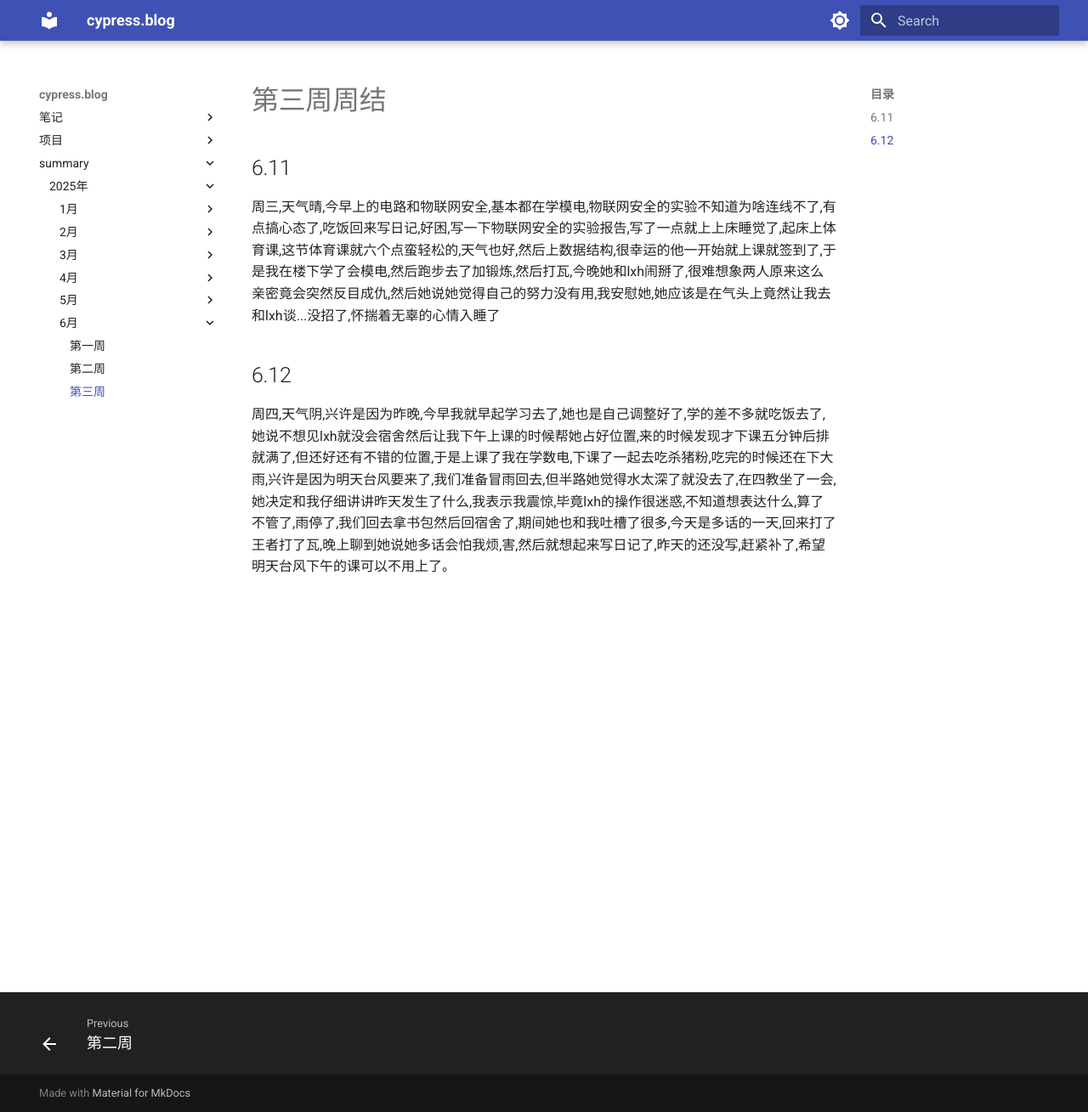
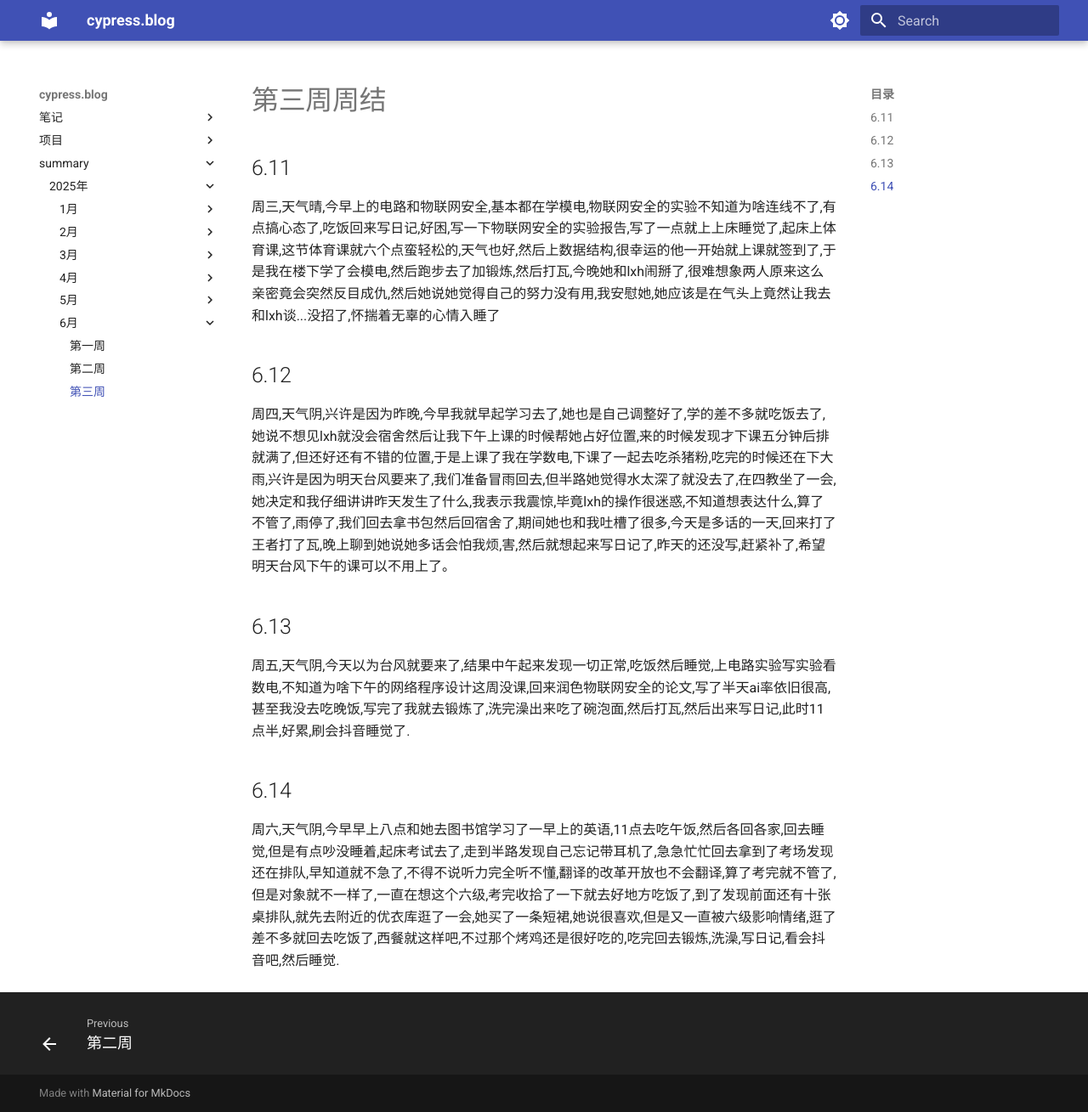
Before and after one commit to cyprer/blog0, an MkDocs documentation site: the page built from docs/summary/25year/6month/3week.md, in a window 1280 px wide and 1309 px high. Shown: the whole window at 85% size. Built offline with MkDocs 1.6.1 and Material for MkDocs 9.7.7, drawn with Linux system fonts in a browser that asks for light colours.

Commit message:
docs: 更新25年第6月第3周的日记内容
添加6月13日的日记记录，描述当天的学习、实验和日常活动

```diff
--- a/docs/summary/25year/6month/3week.md
+++ b/docs/summary/25year/6month/3week.md
@@ -4,3 +4,7 @@
   周三,天气晴,今早上的电路和物联网安全,基本都在学模电,物联网安全的实验不知道为啥连线不了,有点搞心态了,吃饭回来写日记,好困,写一下物联网安全的实验报告,写了一点就上上床睡觉了,起床上体育课,这节体育课就六个点蛮轻松的,天气也好,然后上数据结构,很幸运的他一开始就上课就签到了,于是我在楼下学了会模电,然后跑步去了加锻炼,然后打瓦,今晚她和lxh闹掰了,很难想象两人原来这么亲密竟会突然反目成仇,然后她说她觉得自己的努力没有用,我安慰她,她应该是在气头上竟然让我去和lxh谈...没招了,怀揣着无辜的心情入睡了
 ## 6.12
   周四,天气阴,兴许是因为昨晚,今早我就早起学习去了,她也是自己调整好了,学的差不多就吃饭去了,她说不想见lxh就没会宿舍然后让我下午上课的时候帮她占好位置,来的时候发现才下课五分钟后排就满了,但还好还有不错的位置,于是上课了我在学数电,下课了一起去吃杀猪粉,吃完的时候还在下大雨,兴许是因为明天台风要来了,我们准备冒雨回去,但半路她觉得水太深了就没去了,在四教坐了一会,她决定和我仔细讲讲昨天发生了什么,我表示我震惊,毕竟lxh的操作很迷惑,不知道想表达什么,算了不管了,雨停了,我们回去拿书包然后回宿舍了,期间她也和我吐槽了很多,今天是多话的一天,回来打了王者打了瓦,晚上聊到她说她多话会怕我烦,害,然后就想起来写日记了,昨天的还没写,赶紧补了,希望明天台风下午的课可以不用上了。
+## 6.13
+  周五,天气阴,今天以为台风就要来了,结果中午起来发现一切正常,吃饭然后睡觉,上电路实验写实验看数电,不知道为啥下午的网络程序设计这周没课,回来润色物联网安全的论文,写了半天ai率依旧很高,甚至我没去吃晚饭,写完了我就去锻炼了,洗完澡出来吃了碗泡面,然后打瓦,然后出来写日记,此时11点半,好累,刷会抖音睡觉了.
+## 6.14
+  周六,天气阴,今早早上八点和她去图书馆学习了一早上的英语,11点去吃午饭,然后各回各家,回去睡觉,但是有点吵没睡着,起床考试去了,走到半路发现自己忘记带耳机了,急急忙忙回去拿到了考场发现还在排队,早知道就不急了,不得不说听力完全听不懂,翻译的改革开放也不会翻译,算了考完就不管了,但是对象就不一样了,一直在想这个六级,考完收拾了一下就去好地方吃饭了,到了发现前面还有十张桌排队,就先去附近的优衣库逛了一会,她买了一条短裙,她说很喜欢,但是又一直被六级影响情绪,逛了差不多就回去吃饭了,西餐就这样吧,不过那个烤鸡还是很好吃的,吃完回去锻炼,洗澡,写日记,看会抖音吧,然后睡觉.
```
